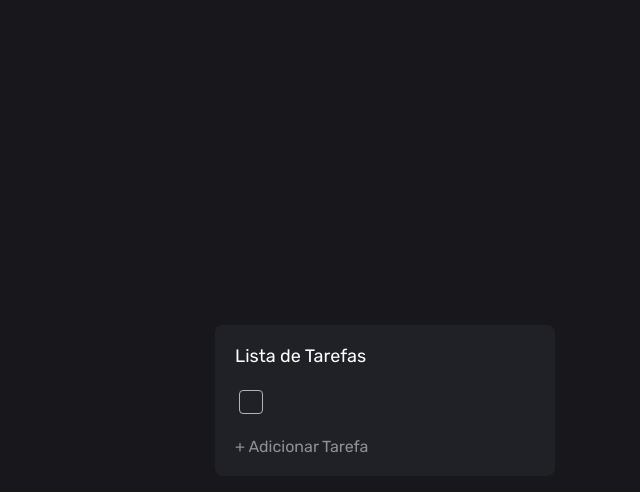
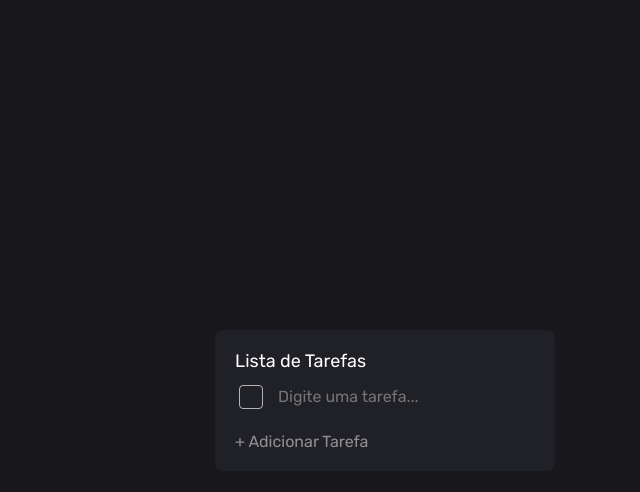
Before and after one commit to Felipeex/ipag-desafio-junior, a plain HTML site: page 6-todo-list/index.html in a window 1280 px wide. Both pictures are taken after a click on the button "+ Adicionar Tarefa". Shown: the whole page, without its empty margins (255-895 px from the left). Drawn offline with Linux system fonts and the light colour scheme.

Commit message:
feat(to-do): create dynamic inputs.

```diff
--- a/6-todo-list/index.css
+++ b/6-todo-list/index.css
@@ -14,6 +14,7 @@ body {
 }
 
 .list {
+  max-height: 80vh;
   min-width: 300px;
 
   background: #202027;
@@ -23,7 +24,13 @@ body {
 
   display: flex;
   flex-direction: column;
-  gap: 20px;
+  gap: 10px;
+
+  overflow: auto;
+}
+
+.list::-webkit-scrollbar {
+  appearance: none;
 }
 
 .list > span {
@@ -31,6 +38,12 @@ body {
   font-size: 18px;
 
   color: #fff;
+}
+
+.list .tasks {
+  display: flex;
+  flex-direction: column;
+  gap: 8px;
 }
 
 .list .task {
@@ -47,6 +60,10 @@ body {
   font-size: 16px;
 
   flex: 1;
+}
+
+input[type="checkbox"]:checked ~ input[type="text"] {
+  text-decoration: line-through;
 }
 
 .list .task input[type="checkbox"] {
--- a/6-todo-list/index.html
+++ b/6-todo-list/index.html
@@ -3,15 +3,13 @@
   <head>
     <title>TO-DO</title>
     <link rel="stylesheet" href="index.css" />
+    <script type="module" src="./scripts/index.js"></script>
   </head>
   <body>
     <section class="list">
       <span>Lista de Tarefas</span>
-      <div class="task">
-        <input type="checkbox" />
-        <input type="text" />
-      </div>
-      <button>+ Adicionar Tarefa</button>
+      <section class="tasks"></section>
+      <button class="add-task">+ Adicionar Tarefa</button>
     </section>
   </body>
 </html>
--- /dev/null
+++ b/6-todo-list/scripts/index.js
@@ -0,0 +1,18 @@
+const addTaskButton = document.getElementsByClassName("add-task")[0];
+const taskList = document.getElementsByClassName("tasks")[0];
+
+addTaskButton.addEventListener("click", () => {
+  const inputId = new Date().getTime();
+  taskList.insertAdjacentHTML(
+    "beforeBegin",
+    `
+      <div class="task">
+        <input id="checkbox-${inputId}"type="checkbox" />
+        <input id="text-${inputId}" type="text" placeholder="Digite uma tarefa..." />
+      </div>
+    `
+  );
+
+  const textInput = document.getElementById(`text-${inputId}`);
+  textInput.focus();
+});
```
Also changed, not shown: 1-basic-calculator/src/scripts/index.js (renamed from 1-basic-calculator/src/script/index.js), 1-basic-calculator/src/scripts/operations.js (renamed from 1-basic-calculator/src/script/operations.js), 1 other file.
